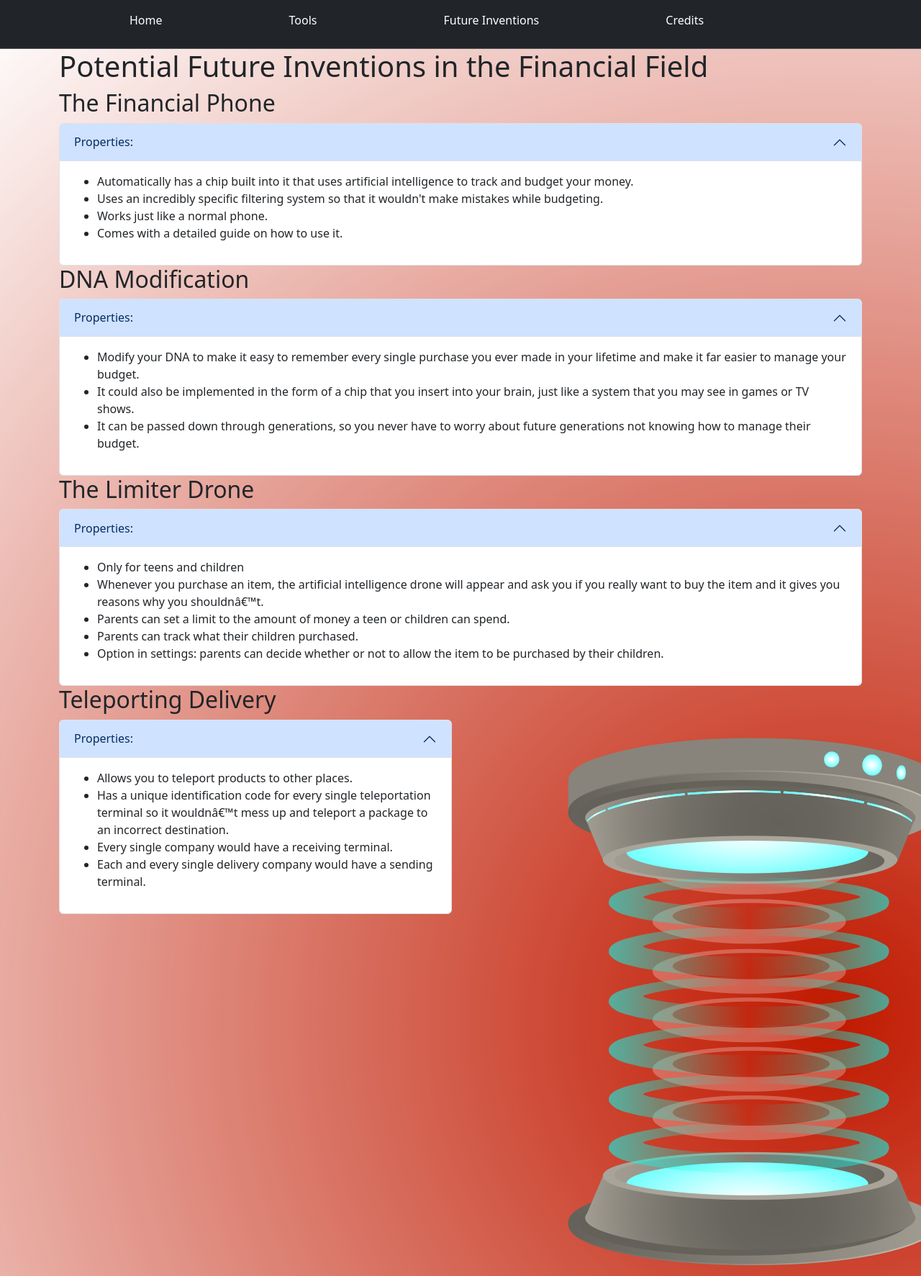
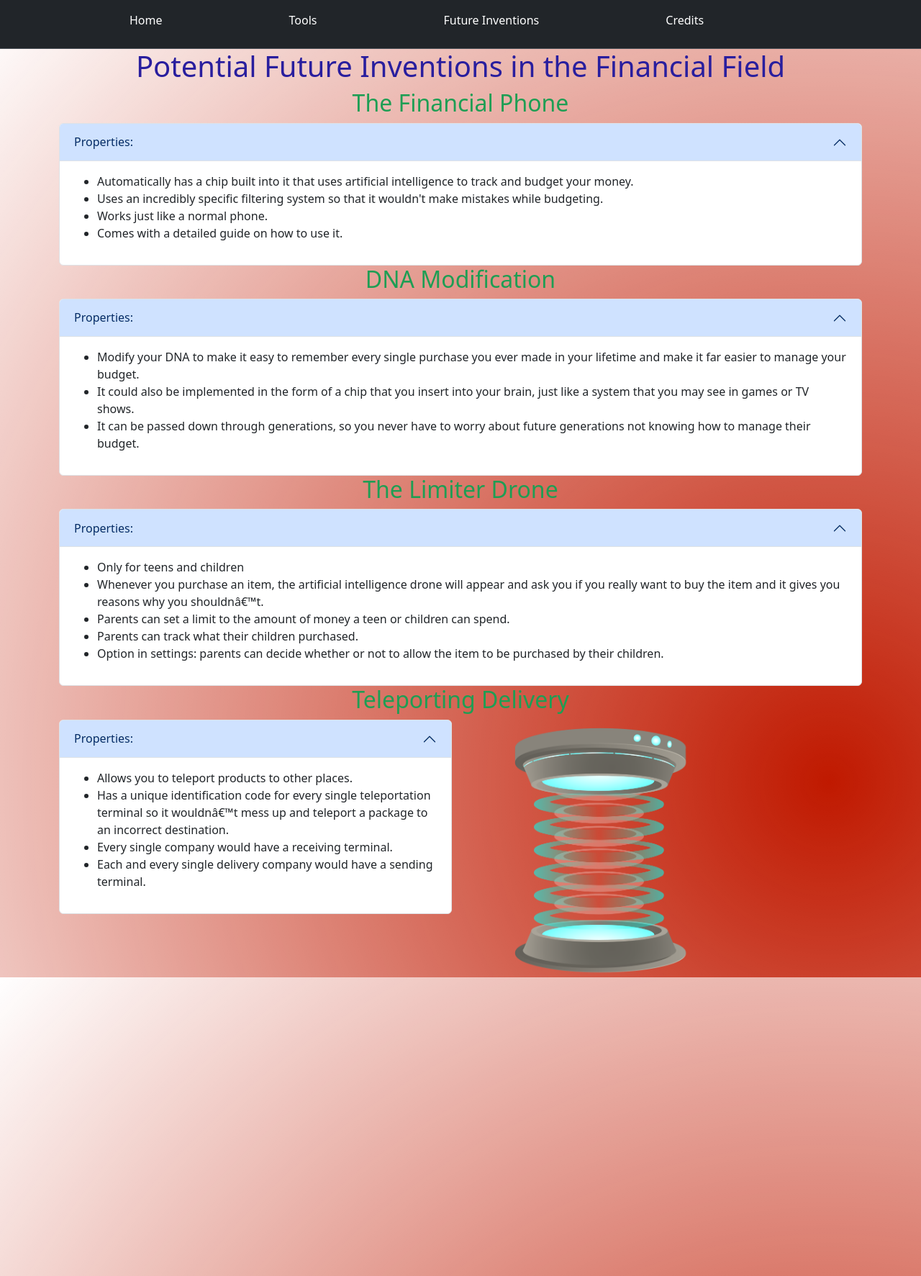
Before and after one commit to williaml4292/sep-10-freedom-project, a Jekyll site: the page built from _posts/2025-04-27-Future-Inventions.html, in a window 1280 px wide. Shown: the whole page at 72% size. Built offline with Jekyll 4.4.1, drawn with Linux system fonts in a browser that asks for light colours.

Commit message:
fix more errors

```diff
--- a/_posts/2025-04-27-Credits.html
+++ b/_posts/2025-04-27-Credits.html
@@ -13,6 +13,7 @@
       text-align:left !important;
       margin-bottom:5vw !important;
     }
+  }
   @keyframes back {
     0% {background-color:red;}
     33% {background-color:orange;}
--- a/_posts/2025-04-27-Future-Inventions.html
+++ b/_posts/2025-04-27-Future-Inventions.html
@@ -19,16 +19,17 @@
       text-align:left !important;
       margin-bottom:5vw !important;
     }
+  }
   img {
     width:29vw;
   }
   h2{
-    text-align:center;
+    text-align:center !important;
     color:#1e9e54 !important;
   }
   h1{
     color:#291e9e !important;
-    text-align:center;
+    text-align:center !important;
   }
   @media (min-width:767px) and (max-width:991px){
     img{
```
